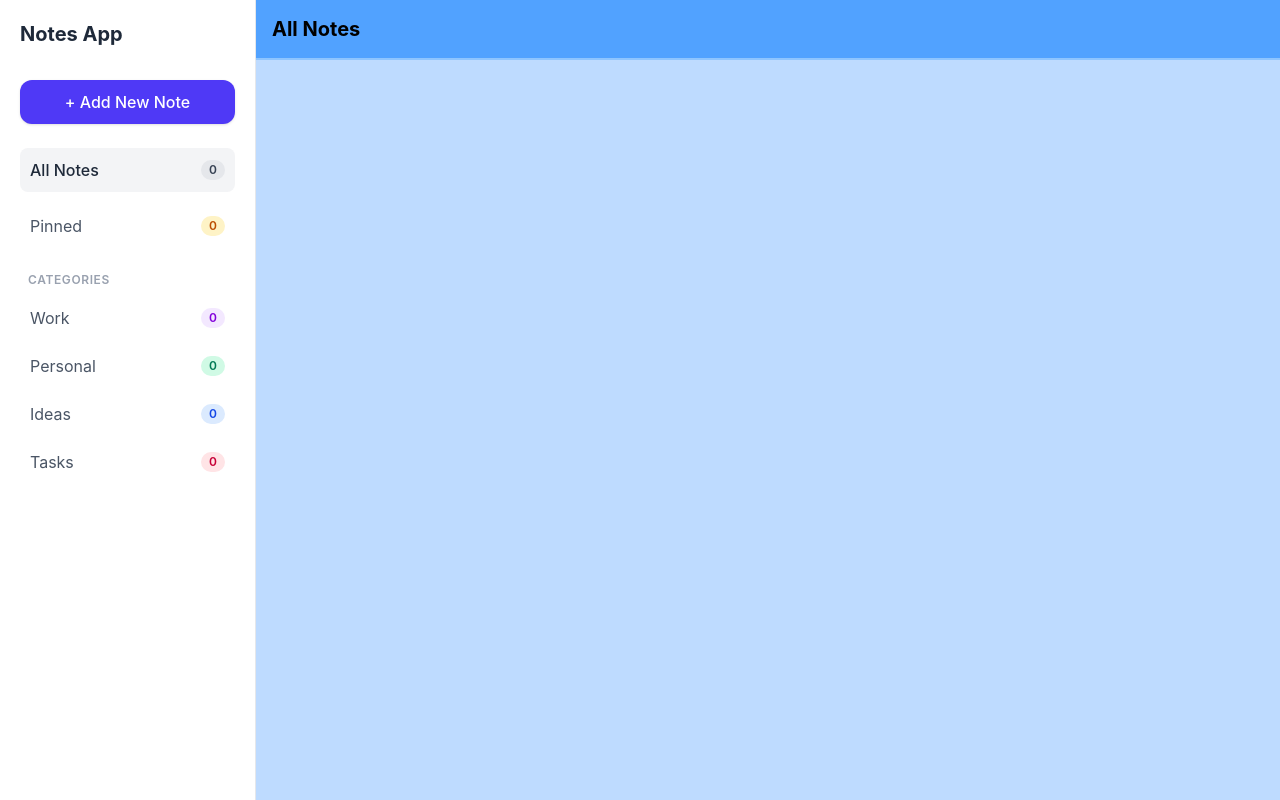
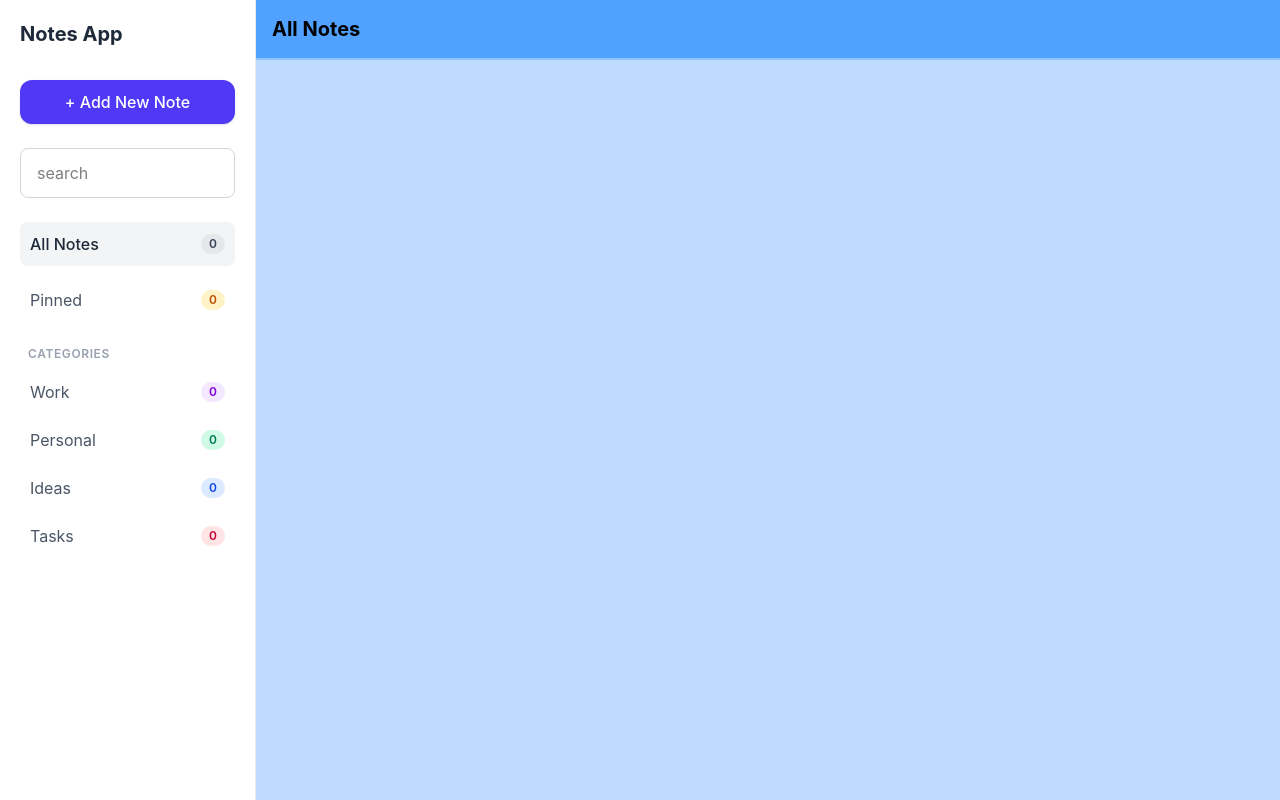
Before and after one commit to Ayeshakhan8567/notesappTypescript, a React (Vite) app in the folder vite/: page / in a window 1280 px wide. Built offline with nearby package versions, Linux system fonts and the light colour scheme.

Commit message:
search feature

```diff
--- a/vite/src/components/Sidebar.tsx
+++ b/vite/src/components/Sidebar.tsx
@@ -17,20 +17,31 @@ const Sidebar = () => {
   return (
     <aside className="w-64 bg-white h-screen border-r border-gray-200 fixed left-0 top-0 p-5 flex flex-col justify-between z-20">
       <div>
+
         {/* App Title */}
         <div className="flex items-center gap-2 mb-8">
           <h1 className="text-xl font-bold text-gray-800">Notes App</h1>
         </div>
 
+
         {/* Create Note Button */}
+
         <button
           onClick={handleForm}
           className="w-full bg-indigo-600 text-white font-medium py-2.5 px-4 rounded-xl hover:bg-indigo-700 transition duration-200 mb-6 shadow-sm"
         >
           + Add New Note
         </button>
+          <div className="flex flex-col gap-6" >
+
+            {/* Search Button */}
+        <div>
+        <input type=" text" placeholder="search" className="w-full px-4 py-3 border border-gray-300 rounded-lg outline-none focus:border-indigo-400 focus:ring-2 focus:ring-indigo-100 transition" />
+        </div>
+
 
         {/* Navigation / Filter List */}
+
         <nav className="space-y-1">
           {/* All Notes */}
           <div className="flex items-center justify-between p-2.5 rounded-lg bg-gray-100 text-gray-800 font-medium mb-3">
@@ -84,6 +95,7 @@ const Sidebar = () => {
             </span>
           </div>
         </nav>
+        </div>
       </div>
     </aside>
   );
--- a/vite/src/store/store.ts
+++ b/vite/src/store/store.ts
@@ -14,7 +14,6 @@ const emptyInputs: Notes = {
   content: "",
   category: "",
   id: "",
-
 
 };
 
@@ -40,7 +39,7 @@ const useStore = create<Store>((set, get) => ({
   editId: null,
   showForm: false,
   editForm: false,
-  isPinned:false,
+
 
   handleEdit: (notes) => {
     set({
```
